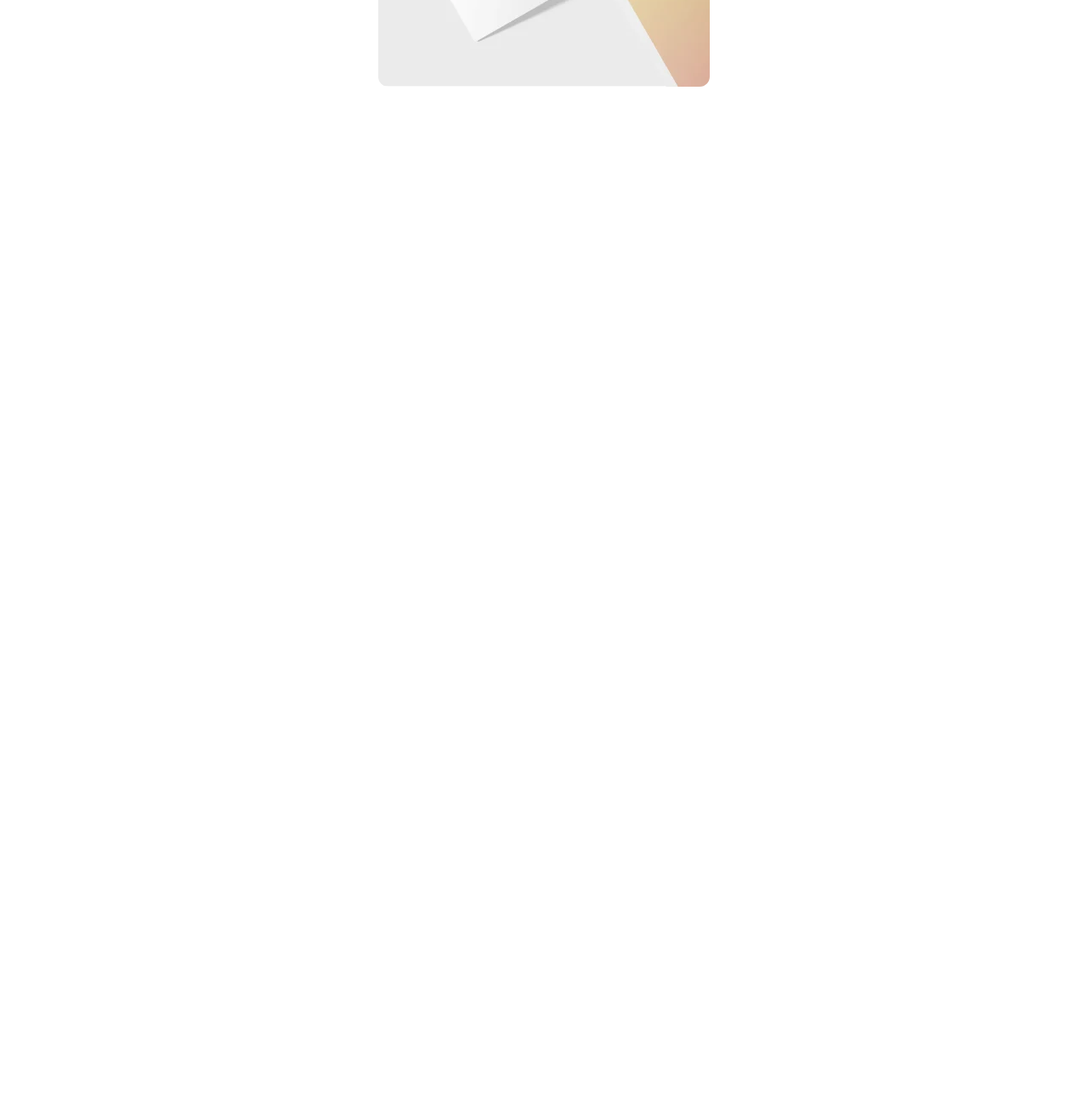
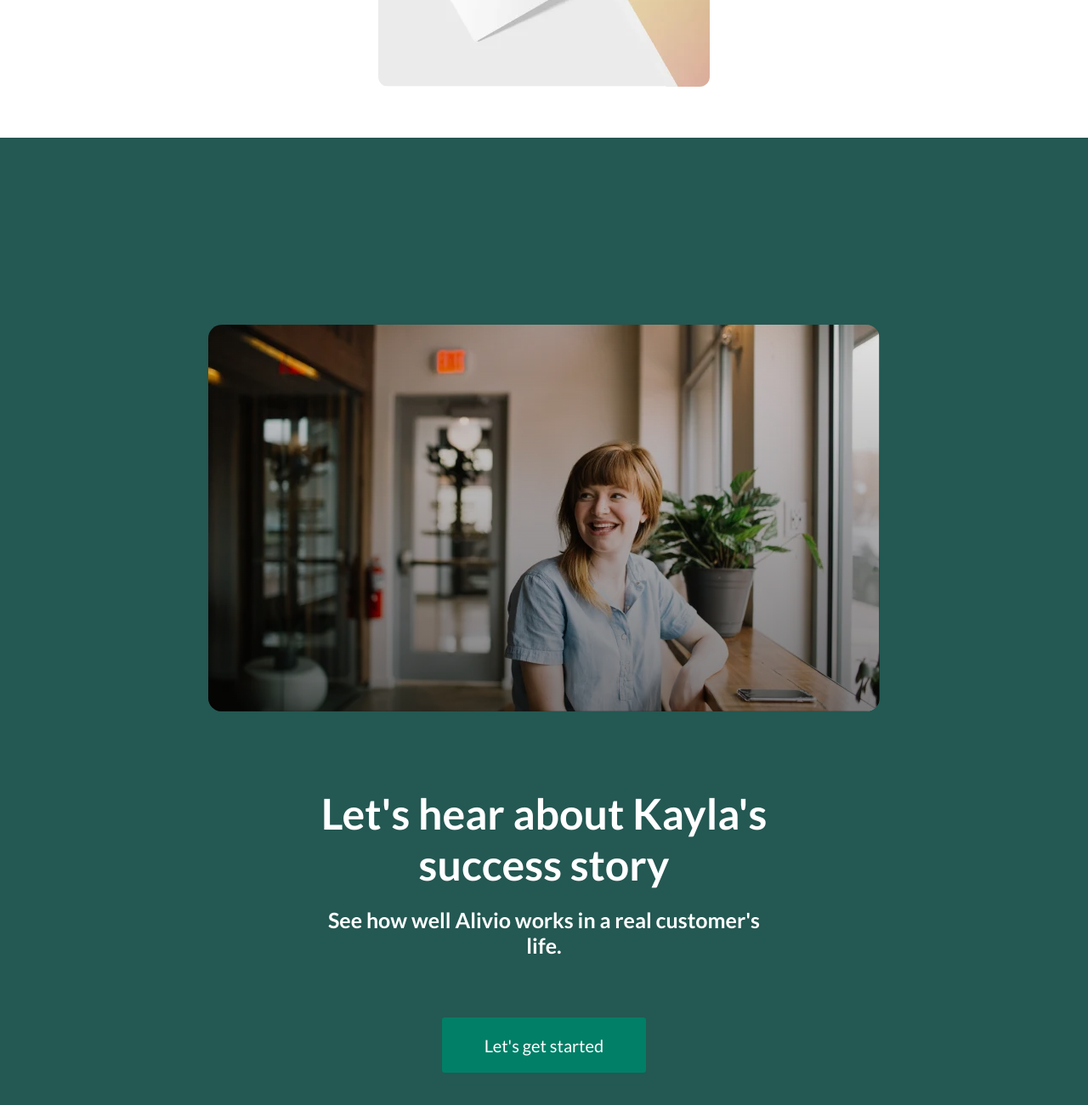
Before and after one commit to reinni03/alivio, a plain HTML site: page index.html in a window 1280 px wide. Shown: the part 2303-3603 px from the top of the page at 85% size. Before the commit the page ends 2465 px from the top, so only its background shows below. Drawn offline with Linux system fonts and the light colour scheme.

Commit message:
added success section

```diff
--- a/index.css
+++ b/index.css
@@ -4,3 +4,4 @@
 @import url('styles/hero.css');
 @import url('styles/about.css');
 @import url('styles/card.css');
+@import url('styles/success.css');
--- a/index.html
+++ b/index.html
@@ -37,7 +37,7 @@
         </nav>
 
         <div class="header__actions">
-          <button type="button" class="btn btn-signin" >Sign in</button>
+          <button type="button" class="btn btn-signin">Sign in</button>
           <button type="button" class="btn">Start trial</button>
         </div>
       </div>
@@ -52,7 +52,8 @@
             Be aware, Manage well.
           </h1>
           <p class="hero__desc" aria-label="main description">
-            Everyone experiences stress in different ways. Let Alivio guide you, in a personalized journal experience, to overcome your stress.
+            Everyone experiences stress in different ways. Let Alivio guide you, in a personalized journal experience,
+            to overcome your stress.
           </p>
           <button type="button" class="btn">Find Your Way</button>
         </div>
@@ -65,7 +66,9 @@
           <h2 class="about__title">
             Understand & Release the stress in 3 steps
           </h2>
-          <p class="about__desc">Alivio offers as many journals it takes, tackling different areas such as anxiety, overwhelmedness, sadness, or anger, and a variety of personal causes, to help you become aware of your emotions, and guide you in how to manage stress.</p>
+          <p class="about__desc">Alivio offers as many journals it takes, tackling different areas such as anxiety,
+            overwhelmedness, sadness, or anger, and a variety of personal causes, to help you become aware of your
+            emotions, and guide you in how to manage stress.</p>
         </div>
 
         <div class="about__cards">
@@ -74,7 +77,8 @@
               Personalize
             </h3>
             <p class="card_desc" aria-label="first card description">
-              Answer a quick survey about how you express yourself, what causes you stress, and what area would you like to work on. This way, we can fully personalize your journal!
+              Answer a quick survey about how you express yourself, what causes you stress, and what area would you like
+              to work on. This way, we can fully personalize your journal!
             </p>
             <img src="assets/webp/card_1.webp" alt="card image 1" class="card__img">
           </figure>
@@ -84,7 +88,8 @@
               Write & Understand
             </h3>
             <p class="card__desc" aria-label="second card description">
-              Write, draw, reflect, understand. Alivio will guide you through the prompts and will help you manage your stress!
+              Write, draw, reflect, understand. Alivio will guide you through the prompts and will help you manage your
+              stress!
             </p>
             <img src="assets/webp/card_2.webp" alt="card image 2" class="card__img">
           </figure>
@@ -94,13 +99,40 @@
               Alivio!
             </h3>
             <p class="card_desc" aria-label="third card description">
-              Now you are aware, and have a way to manage and overcome your own stress. What are you waiting for? Alivio today!
+              Now you are aware, and have a way to manage and overcome your own stress. What are you waiting for? Alivio
+              today!
             </p>
             <img src="assets/webp/card_3.webp" alt="card image 3" class="card__img">
           </figure>
         </div>
       </div>
     </section>
+
+    <section class="success" aria-label="success section">
+      <div class="container">
+        <div class="success__wrapper">
+          <div class="success__content">
+            <h3 class="success__title">
+              Let's hear about Kayla's success story
+            </h3>
+            <p class="success__desc">
+              See how well Alivio works in a real customer's life.
+            </p>
+            <button type="button" class="btn">Let's get started</button>
+          </div>
+
+          <div class="success__content-video">
+          <img src="assets/webp/video_cover.webp" alt="video cover img" class="success__cover">
+
+          <svg class="success__play-icon" aria-label="play icon">
+            <use href="assets/sprites.svg#play-icon"></use>
+          </svg>
+          <div class="success__gradient"></div>
+        </div>
+        </div>
+
+      </div>
+    </section>
   </main>
 </body>
 
--- /dev/null
+++ b/styles/success.css
@@ -0,0 +1,108 @@
+.success {
+  background-color: var(--color-dark-green);
+}
+
+
+.success__wrapper {
+  padding: 220px 0;
+  display: flex;
+  justify-content: space-between;
+  align-items: start;
+  flex-wrap: wrap-reverse;
+  gap: 40px;
+}
+
+.success__content {
+  margin: 50px 0 0 0;
+  max-width: 550px;
+  display: flex;
+  flex-direction: column;
+  justify-content: start;
+  align-items: start;
+  gap: 20px;
+}
+
+.success__title {
+  color: var(--color-white);
+  font-size: 50px;
+  font-weight: 700;
+}
+
+.success__desc {
+  color: var(--color-white);
+  font-size: 25px;
+  font-weight: 600;
+}
+
+.success__content .btn{
+  margin: 50px 0 0 0;
+  width: 240px;
+  height: 65px;
+}
+
+.success__content .btn:hover{
+  outline: 2px solid var(--color-white);
+}
+
+.success__content-video{
+  max-width: 790px;
+  height: 455px;
+  position: relative;
+  border-radius: 16px;
+  overflow: hidden;
+}
+
+.success__cover{
+  width: 100%;
+  height: 100%;
+  object-fit: cover;
+  aspect-ratio: 158/91;
+}
+
+.success__play-icon{
+  position: absolute;
+  z-index: 2;
+  width: 72px;
+  height: 73px;
+  fill: var(--color-white);
+  top: 50%;
+  left: 50%;
+  translate: -50% -50%;
+}
+
+.success__play-icon:hover{
+  fill: var(--color-green);
+  cursor: pointer;
+}
+
+.success__gradient{
+  position: absolute;
+  z-index: 1;
+  inset: 0;
+  background: linear-gradient(180deg, rgba(0,0,0, .1), rgba(0,0,0, .5)) center/cover no-repeat;
+}
+
+
+@media (max-width: 1370px) {
+  .success__wrapper{
+    justify-content: center;
+  }
+
+  .success__content{
+    text-align: center;
+    align-items: center;
+  }
+
+}
+@media (max-width: 576px) {
+  .success__wrapper{
+    padding: 150px 0;
+  }
+  .success__title{
+    font-size: 32px;
+  }
+
+  .success__desc{
+    font-size: 20px;
+  }
+}
```
Also changed, not shown: assets/sprites.svg.
